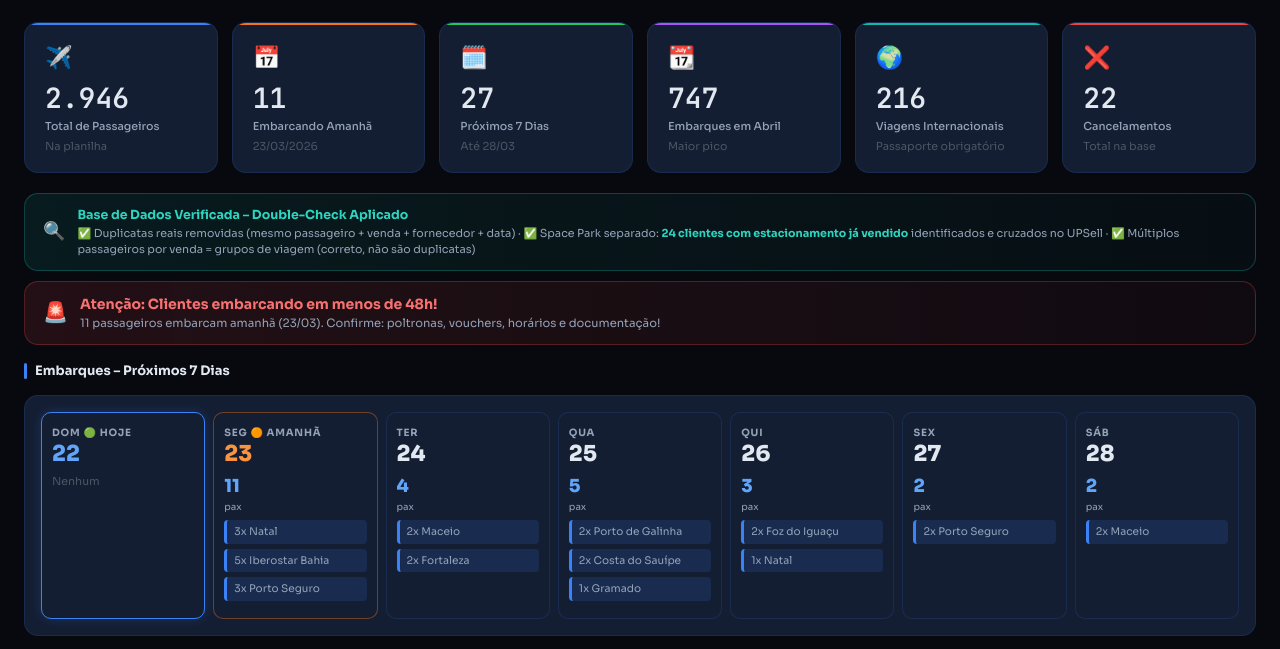
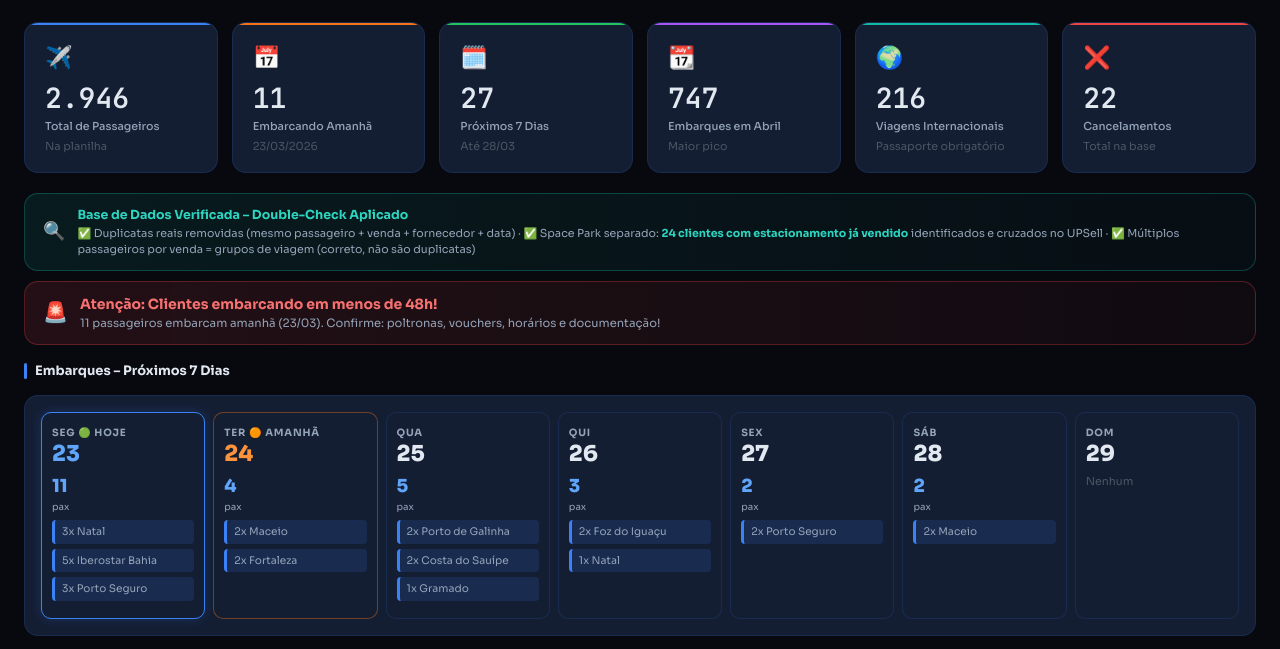
Before and after one commit to clubeviajarmais/cvm-pos-vendas, a plain HTML site: page index.html in a window 1280 px wide. Shown: the part 105-754 px from the top of the page. Drawn offline with Linux system fonts and the light colour scheme.

Commit message:
Update index.html

```diff
--- a/index.html
+++ b/index.html
@@ -805,8 +805,9 @@ select.filter-sel {
 // ═══════════════════════════════════════════════
 // DATA – extraída da planilha EMBARQUES_FUTUROS.xlsx (2.946 registros reais)
 // ═══════════════════════════════════════════════
-const TODAY = '2026-03-22';
-const todayDate = new Date(TODAY + 'T00:00:00');
+const todayDate = new Date();
+todayDate.setHours(0,0,0,0);
+const TODAY = todayDate.toISOString().slice(0,10);
 
 const RAW = [
   // ── Semana 13 (23–29/03) – 220 passageiros reais (amostra dos primeiros registros) ──
```
